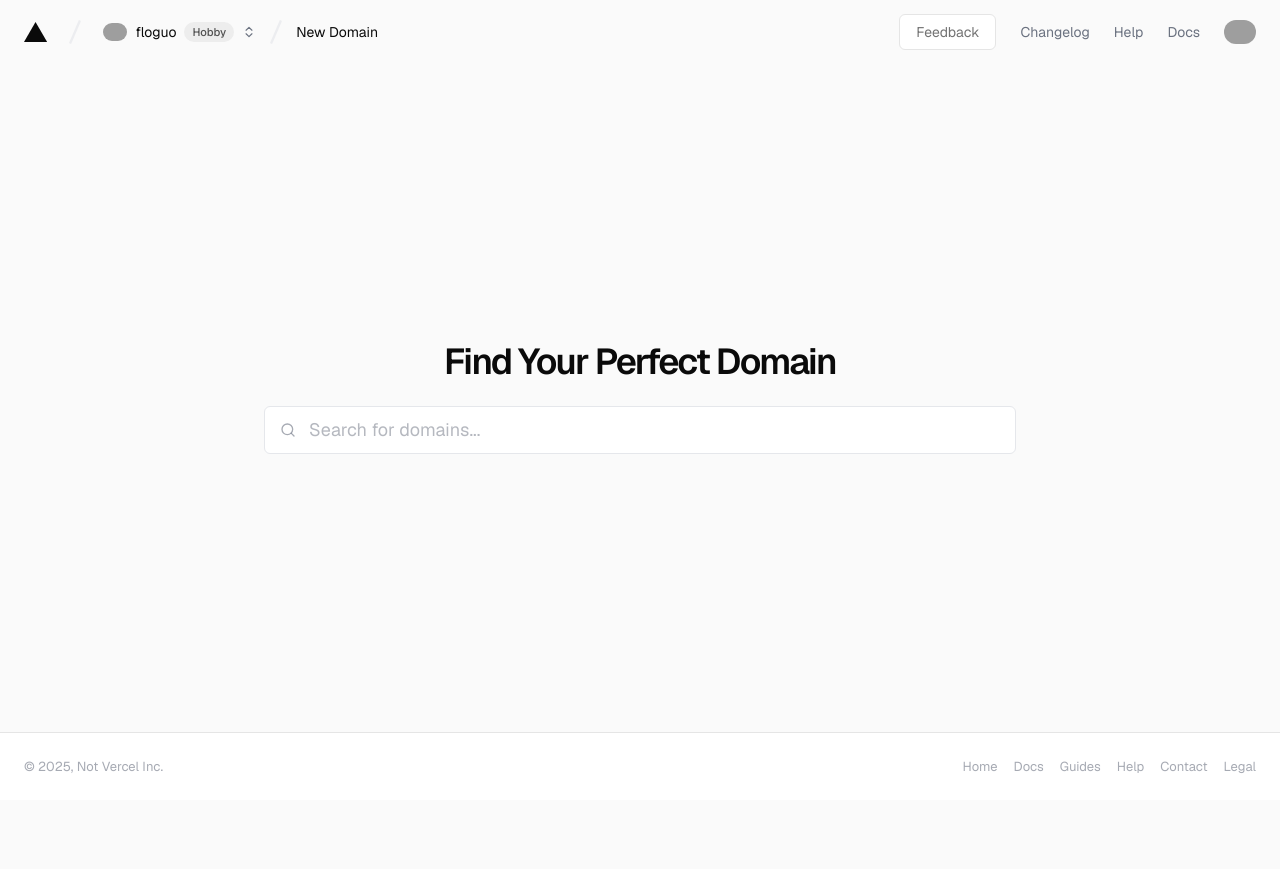
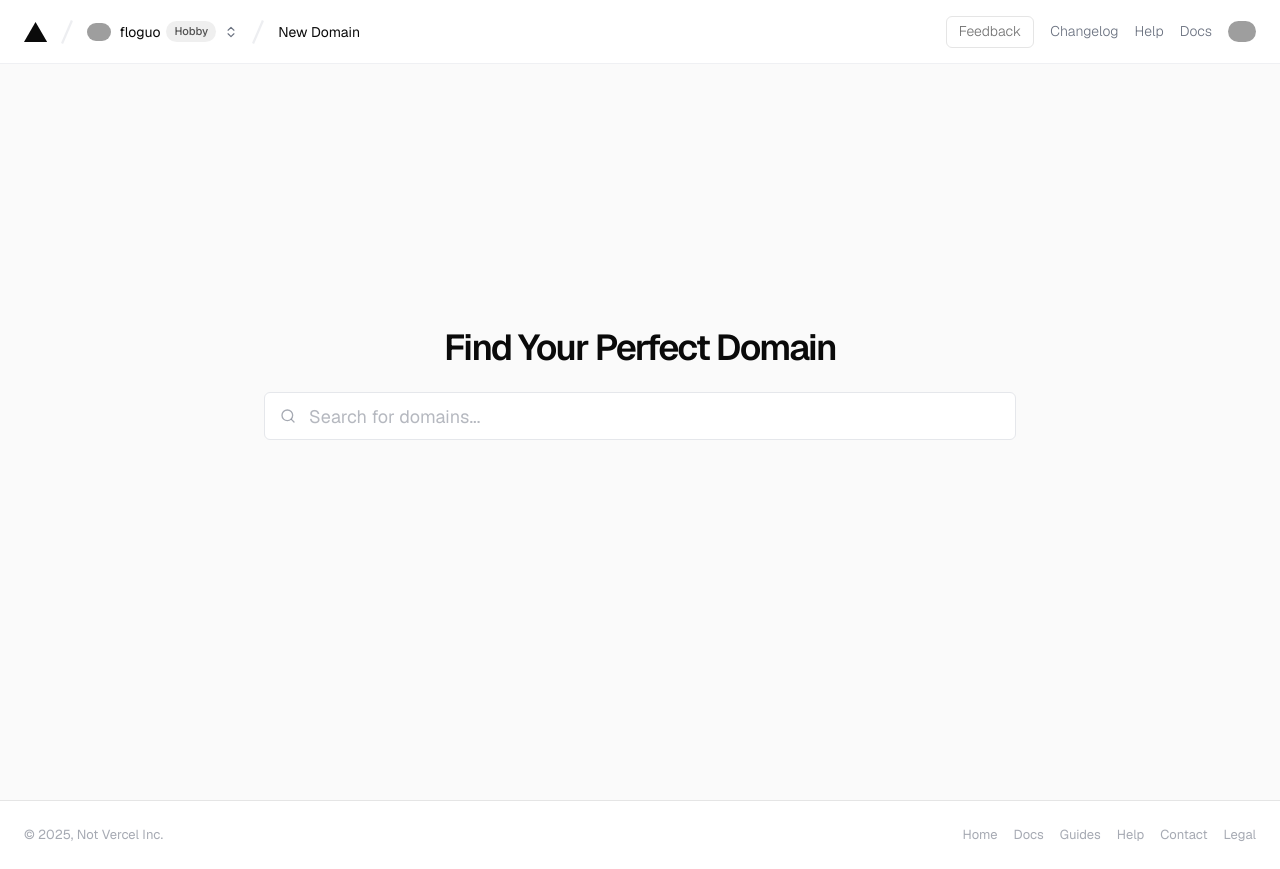
Before and after one commit to floguo/vercel-domains, a Next.js app: page / in a window 1280 px wide. Before the commit the page ends 800 px from the top, so only its background shows below. Built offline with nearby package versions, Linux system fonts and the light colour scheme; grey boxes are pictures that could not be loaded.

Commit message:
update styling

```diff
--- a/app/layout.tsx
+++ b/app/layout.tsx
@@ -20,7 +20,7 @@ export default function RootLayout({
       <body className="bg-[#fafafa] min-h-screen flex flex-col">
         <TooltipProvider>
           <Nav />
-          <main className="flex-1 flex flex-col">
+          <main className="flex-1 flex flex-col min-h-[calc(100vh-4rem)]">
             {children}
           </main>
           <Footer />
--- a/components/domain-search.tsx
+++ b/components/domain-search.tsx
@@ -259,8 +259,8 @@ export function DomainSearch() {
     <div className="flex-1 flex flex-col">
       <div className={`flex-1 ${
         query
-          ? 'pt-16 pb-24 min-h-[1800px]'
-          : 'flex items-center justify-center'
+          ? 'pt-16 pb-24 min-h-screen'
+          : 'flex items-center justify-center -mt-24'
       }`}>
         <div className={`${query ? 'w-full max-w-[1400px] mx-auto' : 'w-full max-w-[800px]'} px-6 space-y-6`}>
           {!query && (
@@ -473,12 +473,12 @@ export function DomainSearch() {
                     </div>
                     {bookmarkedDomains.size === 0 ? (
                       <div className="text-center py-16 px-4 border border-border rounded-lg bg-white">
-                        <div className="inline-flex h-12 w-12 items-center justify-center rounded-full bg-muted mb-4">
+                        <div className="inline-flex h-14 w-14 items-center justify-center rounded-lg border border-border bg-white mb-6">
                           <Bookmark className="h-6 w-6 text-muted-foreground" />
                         </div>
-                        <h3 className="text-lg font-medium mb-2">No bookmarked domains</h3>
-                        <p className="text-sm text-muted-foreground mb-4">
-                          Save domains to easily compare them.
+                        <h3 className="text-lg font-medium mb-3">No bookmarked domains</h3>
+                        <p className="text-base text-muted-foreground">
+                          Save domains to easily compare them
                         </p>
                       </div>
                     ) : isComparing ? (
--- a/components/nav.tsx
+++ b/components/nav.tsx
@@ -5,8 +5,8 @@ import { Button } from "@/components/ui/button"
 
 export function Nav() {
   return (
-    <header className="flex h-16 items-center px-6 py-3">
-      <div className="flex items-center gap-4">
+    <header className="flex h-16 items-center px-6 py-3 bg-white border-b border-border/60">
+      <div className="flex items-center gap-2">
         <Link href="/" className="flex items-center">
           <svg height="20" viewBox="0 0 76 65" fill="currentColor">
             <path d="M37.5274 0L75.0548 65H0L37.5274 0Z"/>
@@ -27,7 +27,7 @@ export function Nav() {
             fill="currentColor"
           />
         </svg>
-        <div className="flex items-center gap-2">
+        <div className="flex items-center gap-1.5">
           <Link href="/" className="flex items-center gap-2">
             <Image
               src="https://hebbkx1anhila5yf.public.blob.vercel-storage.com/floguo%20pfp-F5sEHfsn1XqOlPZcZwpePSTDhAT0Kc.jpeg"
@@ -62,30 +62,30 @@ export function Nav() {
           </div>
         </div>
       </div>
-      <div className="ml-auto flex items-center gap-6">
+      <div className="ml-auto flex items-center gap-4">
         <Button
           variant="outline"
           size="sm"
-          className="h-9 rounded-md px-4 text-sm text-neutral-500 shadow-none border border-neutral-200 font-normal bg-white hover:bg-neutral-50"
+          className="h-8 rounded-md px-3 text-[14px] text-neutral-500 shadow-none border border-neutral-200 font-light bg-white hover:bg-neutral-50"
         >
           Feedback
         </Button>
-        <nav className="flex items-center gap-6">
-          <Link href="#" className="text-sm text-muted-foreground hover:text-foreground">
+        <nav className="flex items-center gap-4">
+          <Link href="#" className="text-[14px] font-light text-muted-foreground hover:text-foreground">
             Changelog
           </Link>
-          <Link href="#" className="text-sm text-muted-foreground hover:text-foreground">
+          <Link href="#" className="text-[14px] font-light text-muted-foreground hover:text-foreground">
             Help
           </Link>
-          <Link href="#" className="text-sm text-muted-foreground hover:text-foreground">
+          <Link href="#" className="text-[14px] font-light text-muted-foreground hover:text-foreground">
             Docs
           </Link>
         </nav>
         <Image
           src="https://hebbkx1anhila5yf.public.blob.vercel-storage.com/floguo%20pfp-F5sEHfsn1XqOlPZcZwpePSTDhAT0Kc.jpeg"
           alt="User"
-          width={32}
-          height={32}
+          width={28}
+          height={28}
           className="rounded-full"
         />
       </div>
```
Lines whose indentation alone changed are shown as unchanged.
